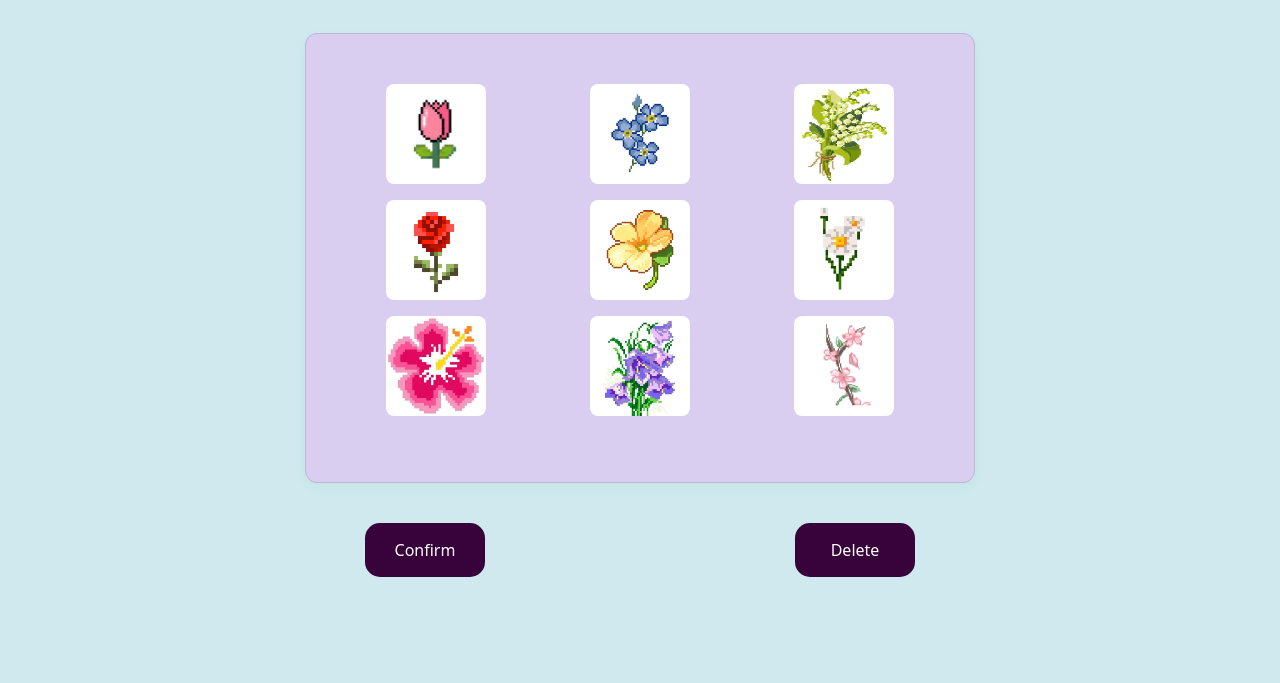
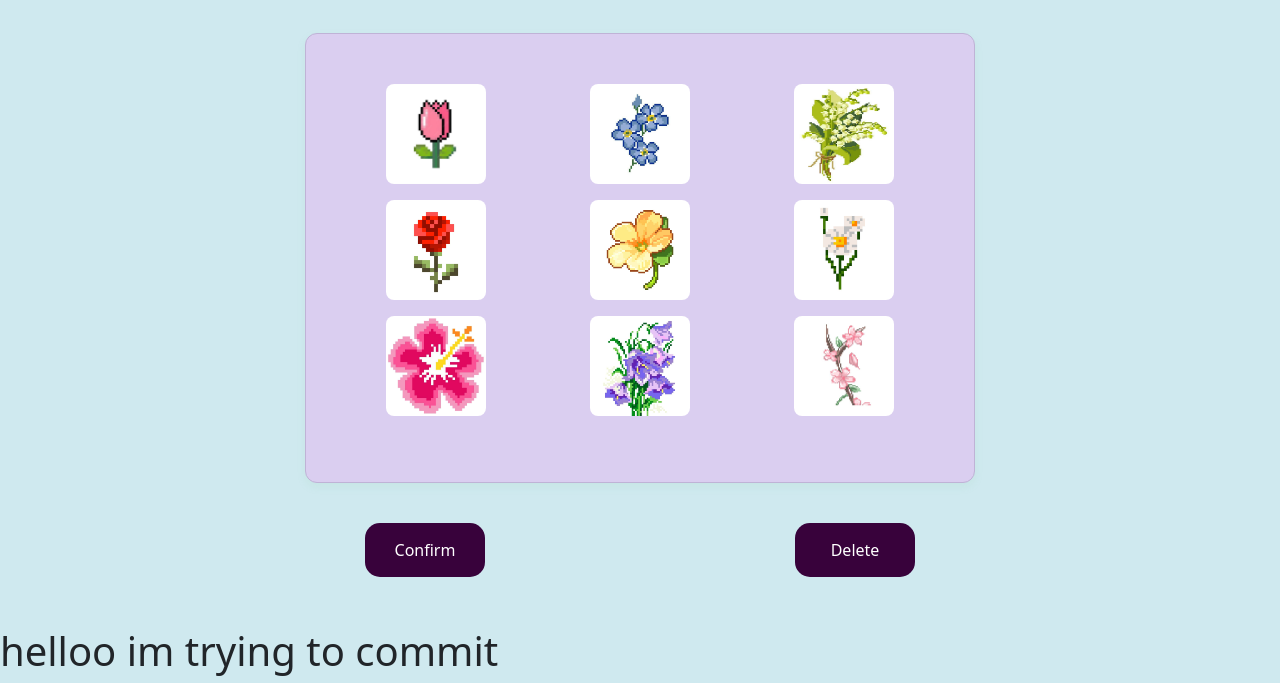
Before and after one commit to suzaane/Flower-picker, a plain HTML site: page index.html in a window 1280 px wide. Shown: the part 141-824 px from the top of the page. Before the commit the page ends 800 px from the top, so only its background shows below. Drawn offline with nearby package versions, Linux system fonts and the light colour scheme; a web font is replaced by a local one.

Commit message:
trying to commit

```diff
--- a/index.html
+++ b/index.html
@@ -59,6 +59,8 @@
         </div>
     </div>
 
+    <h1>helloo im trying to commit </h1>
+
 
 
 
```
